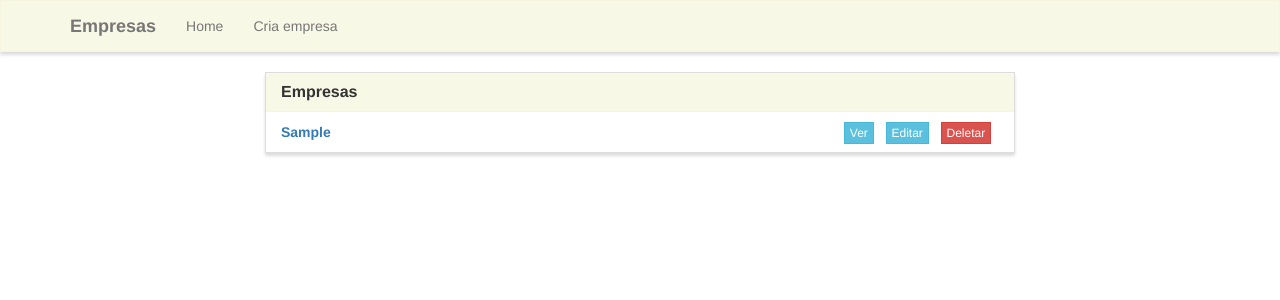
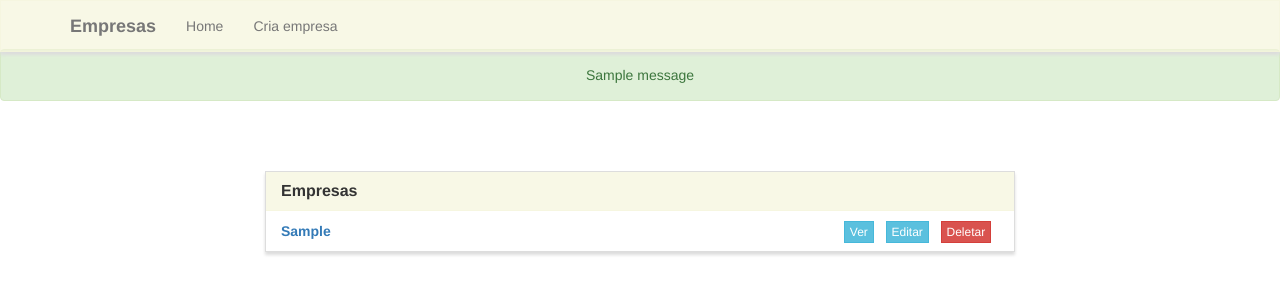
Before and after one commit to ffabiorj/cadastro_empresa, a Django app: page / in a window 1280 px wide. Shown: the top 300 px of the page. Run offline with Django 3.2, Linux system fonts and the light colour scheme; tables that the repository leaves empty hold one stand-in row (values such as "Sample post"); one stand-in notice (Sample message) is shown; some libraries are stand-ins or nearby versions.

Commit message:
Atualizado template base.

```diff
--- a/core/templates/base.html
+++ b/core/templates/base.html
@@ -5,10 +5,11 @@
 		<meta charset="utf-8">
 		<meta http-equiv="content-type" content="text/html; charset=UTF-8">
 		<meta name="viewport" content="width=device-width, initial-scale=1">
+		<link rel="shortcut icon" href="https://www.djangoproject.com/favicon.ico">
 		<title>{% block title %}{% endblock %}</title>
 
 		<!-- Bootstrap CSS -->
-		<link rel="stylesheet" href="https://maxcdn.bootstrapcdn.com/bootstrap/3.3.7/css/bootstrap.min.css" integrity="sha384-BVYiiSIFeK1dGmJRAkycuHAHRg32OmUcww7on3RYdg4Va+PmSTsz/K68vbdEjh4u" crossorigin="anonymous">
+		<link rel="stylesheet" type="text/css" href="{% static 'css/bootstrap.min.css' %}">
 		<link rel="stylesheet" type="text/css" href="{% static 'css/style.css' %}">
 
 	</head>
@@ -35,10 +36,20 @@
 				</div><!-- /.navbar-collapse -->
 			</div>
 		</nav>
-
+		{% if messages %}
+			{% for message in messages %}
+			<div class="alert alert-success text-center base-alert">
+				{{ message }}
+			</div>
+			{% endfor %}
+		{% endif %}
 		<div class="container">
-			{% block main %}{% endblock %}
+			<div class="top">
+				{% block main %}
+				{% endblock %}
+			</div>
 		</div>
-
+		<script src="https://ajax.googleapis.com/ajax/libs/jquery/1.12.4/jquery.min.js"></script>
+		<script src="{% static 'js/script.js' %}"></script>
 	</body>
 </html>
```
